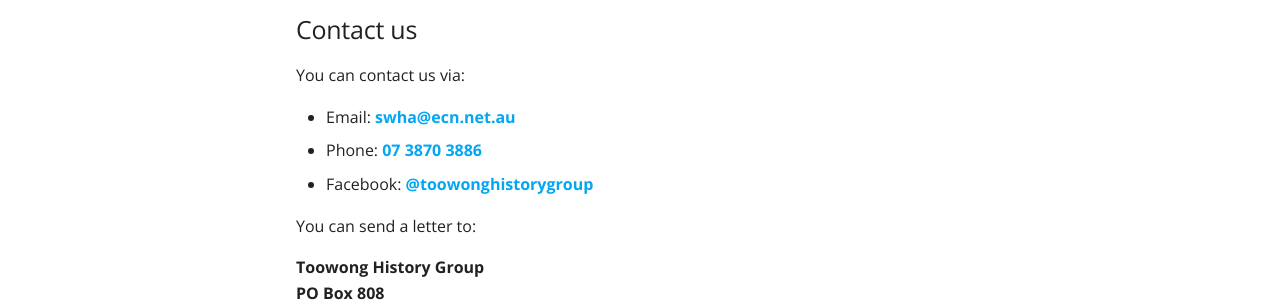
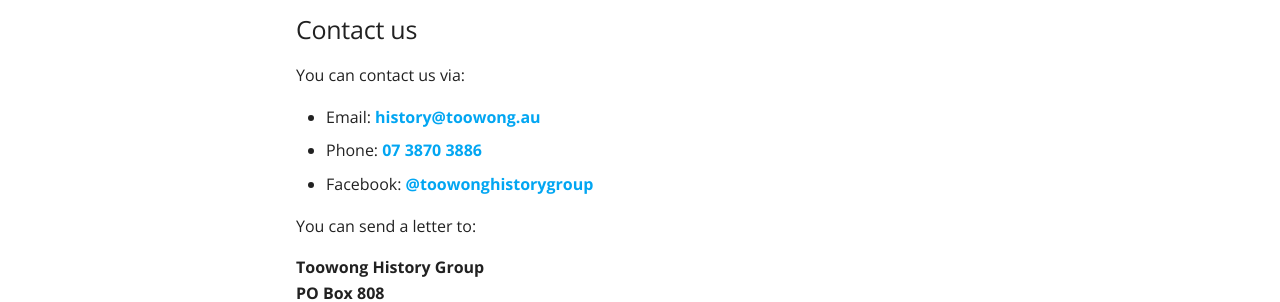
Before and after one commit to earth2gonzo/earth2gonzo.github.io, an MkDocs documentation site: the page built from docs/about-us.md, in a window 1280 px wide and 992 px high. Shown: the part 572-874 px from the top of the window. Built offline with MkDocs 1.6.1 and Material for MkDocs 9.7.7, drawn with Linux system fonts in a browser that asks for light colours.

Commit message:
update mail address

```diff
--- a/docs/about-us.md
+++ b/docs/about-us.md
@@ -12,7 +12,7 @@
 ## Contact us
 You can contact us via:
 
-- Email: **[swha@ecn.net.au](mailto:swha@ecn.net.au)**
+- Email: **[history@toowong.au](mailto:history@toowong.au)**
 - Phone: **[07 3870 3886](tel:0738703886)**
 - Facebook: **[@toowonghistorygroup](https://www.facebook.com/toowonghistorygroup/)**
 
--- a/mkdocs.yml
+++ b/mkdocs.yml
@@ -21,7 +21,7 @@
       link: https://www.facebook.com/toowonghistorygroup/
       name: Facebook @toowonghistorygroup
     - icon: fontawesome/solid/envelope
-      link: mailto:swha@ecn.net.au
+      link: mailto:history@toowong.au
       name: Email us
 
 markdown_extensions:
```
Also changed, not shown: docs/books.md (+1 -1 lines), docs/streets.md (+1 -1 lines).
